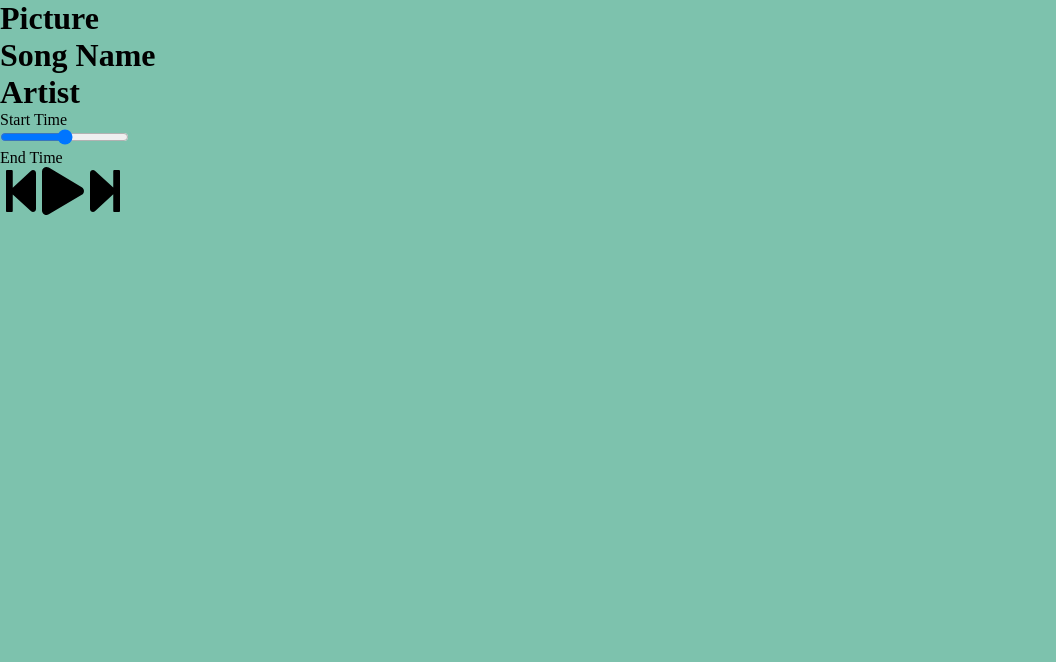
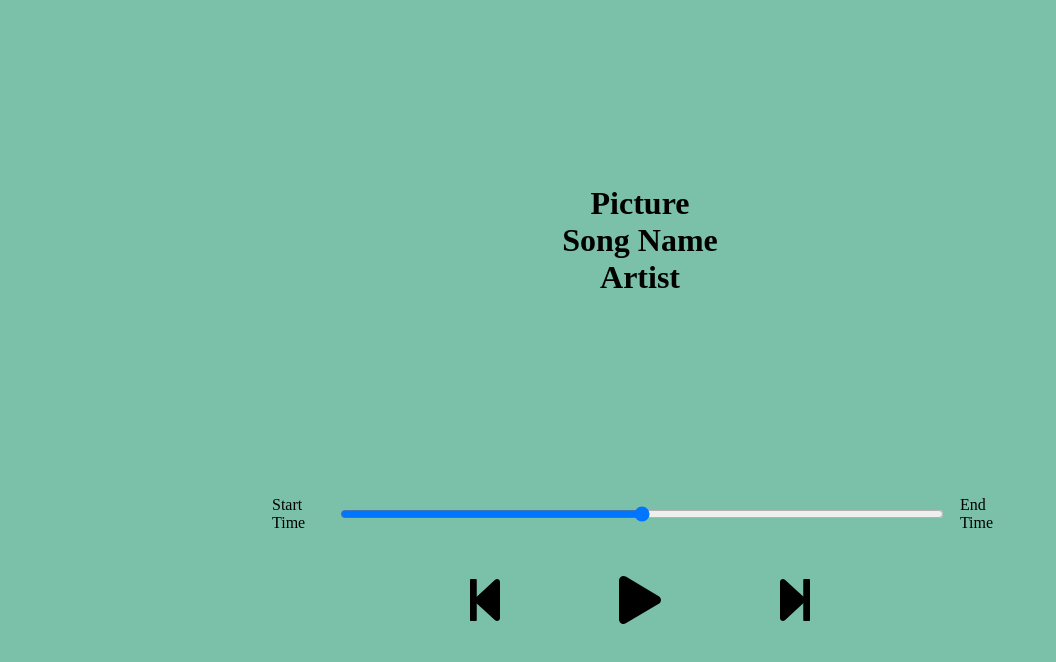
Before and after one commit to GHL-repo/react-music-app, a React (Create React App) app: page / in a window 1280 px wide. Shown: the top 662 px of the page, without its empty margins (0-1056 px from the left). Built offline with nearby package versions, Linux system fonts and the light colour scheme.

Commit message:
initial styling

```diff
--- a/src/components/Song.js
+++ b/src/components/Song.js
@@ -3,7 +3,7 @@
 
 const Song = () => {
     return (
-      <div className="song">
+      <div className="song-container">
           <h1>Picture</h1>
           <h1>Song Name</h1>
           <h1>Artist</h1>
--- /dev/null
+++ b/src/styles/_player.scss
@@ -0,0 +1,31 @@
+.player {
+    min-height: 20vh;
+    display: flex;
+    flex-direction: column;
+    align-items: center;
+    justify-content: space-between;
+}
+
+.time-control {
+    width: 60%;
+//    background: lightcoral;
+    display: flex;
+    input {
+        width: 100%;
+        padding: 1rem 2rem;
+    }
+    p {
+        padding: 1rem;
+    }
+}
+
+.play-control {
+    display: flex;
+    align-items: center;
+    justify-content: space-between;
+    padding: 1rem;
+    width: 30%;
+    svg {
+        cursor: pointer;
+    }
+}
--- /dev/null
+++ b/src/styles/_song.scss
@@ -0,0 +1,8 @@
+.song-container {
+    min-height: 60vh;
+    //background: #85CDCA;
+    display: flex;
+    flex-direction: column;
+    align-items: center;
+    justify-content: center;
+}
--- a/src/styles/app.scss
+++ b/src/styles/app.scss
@@ -3,5 +3,8 @@
     margin: 0;
     padding: 0;
     box-sizing: border-box;
-    background: #7DC2AD;
+    background: #7BC1A9;
 }
+
+@import "./song";
+@import "./player";
```
